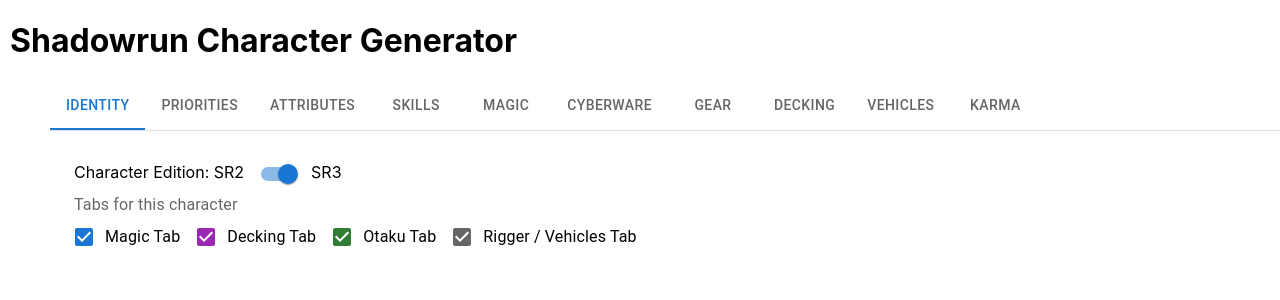
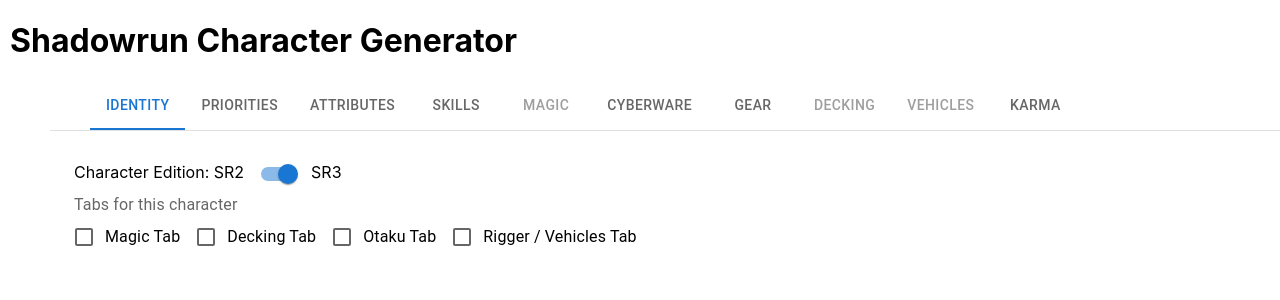
Before and after one commit to criticalfault/Shadowrun-Character-Generator, a React (Create React App) app: page / in a window 1280 px wide. Shown: the top 300 px of the page. Built offline with nearby package versions, Linux system fonts and the light colour scheme.

Commit message:
Fixed skills displaying funny, added tabs to the character indentity, fixed lang max skills.

```diff
--- a/src/components/Dashboard.js
+++ b/src/components/Dashboard.js
@@ -48,12 +48,12 @@
     const baseCharacter = {
         step:'chargen',
         priorities:{'Race':'E','Magic':'A','Attributes':'B','Skills':'C','Resources':'D'},
-        maxSkillPoints: 0,
-        maxAttributePoints: 0,
+        maxSkillPoints: 34,
+        maxAttributePoints: 27,
         name:'',
         street_name:'',
         availableRaces:['Human'],
-        availableMagics:[],
+        availableMagics:['Full Magician'],
         magicChoice:'None',
         race:'',
         cyberAttributeBonuses:{'Body':0,'Quickness':0,'Strength':0,'Charisma':0,'Willpower':0,'Intelligence':0},
@@ -111,8 +111,8 @@
         setEdition(edition);
     }
 
-    const handleChangeCharacterTabs = (tab,value) => {
-        setCharacter({...Character,characterTabs:{tab:value}});
+    const handleChangeCharacterTabs = (tabs) => {
+        setCharacter({...Character,characterTabs:tabs});
     }
 
     const handleChange = (event, newValue) => {
@@ -171,9 +171,9 @@
 
     const SkillsPanelRender = (ed) => {
         if(ed === 'SR3'){
-            return ( <SR3SkillsPanel characterSkills={Character.skills} onUpdateSkills={handleSkillsUpdate} activeSkillPoints={Character.maxSkillPoints} KnowledgeSkillsMax={(Character.attributes.Intelligence*5)} LangaugeSkillsMax={(Math.floor(Character.attributes.Intelligence*1.5))} />)
+            return ( <SR3SkillsPanel characterSkills={Character.skills} onUpdateSkills={handleSkillsUpdate} activeSkillPoints={Character.maxSkillPoints} KnowledgeSkillsMax={(Character.attributes.Intelligence*5)} LanguageSkillsMax={(Math.floor(Character.attributes.Intelligence*1.5))} />)
         }else{
-            return  (<SR2SkillsPanel characterSkills={Character.skills} onUpdateSkills={handleSkillsUpdate} maxSkillPoints={Character.maxSkillPoints} KnowledgeSkillsMax={(Character.attributes.Intelligence*5)} LangaugeSkillsMax={(Math.floor(Character.attributes.Intelligence*1.5))} />)
+            return  (<SR2SkillsPanel characterSkills={Character.skills} onUpdateSkills={handleSkillsUpdate} maxSkillPoints={Character.maxSkillPoints} KnowledgeSkillsMax={(Character.attributes.Intelligence*5)} LanguageSkillsMax={(Math.floor(Character.attributes.Intelligence*1.5))} />)
         }
     }
 
@@ -181,16 +181,16 @@
     <div className='dashboard'>
         <Box sx={{ width: '100%' }}>
             <Box sx={{ borderBottom: 1, borderColor: 'divider', }}>
-                <Tabs value={value} onChange={handleChange} aria-label="basic tabs example" variant="scrollable">
+                <Tabs value={value} onChange={handleChange} aria-label="basic tabs example" variant="scrollable" scrollButtons={true} allowScrollButtonsMobile>
                     <Tab label="Identity"   {...a11yProps(0)} />
                     <Tab label="Priorities" {...a11yProps(1)} />
                     <Tab label="Attributes" {...a11yProps(2)} />
                     <Tab label="Skills"     {...a11yProps(3)} />
-                    <Tab label="Magic"      {...a11yProps(4)} />
+                    <Tab label="Magic"      {...a11yProps(4)} disabled={!Character.characterTabs.Magic}  />
                     <Tab label="Cyberware"  {...a11yProps(5)} />
                     <Tab label="Gear"       {...a11yProps(6)} />
-                    <Tab label="Decking"    {...a11yProps(7)} />
-                    <Tab label="Vehicles"   {...a11yProps(8)} />
+                    <Tab label="Decking"    {...a11yProps(7)} disabled={!Character.characterTabs.Decking} />
+                    <Tab label="Vehicles"   {...a11yProps(8)} disabled={!Character.characterTabs.Rigger} />
                     <Tab label="Karma"      {...a11yProps(9)} />
                 </Tabs>
             </Box>
--- a/src/components/IdentityPanel.js
+++ b/src/components/IdentityPanel.js
@@ -16,35 +16,46 @@
             props.ChangeEdition('SR2')
         }
     }
+    const [Tabs, setTabs] = React.useState(props.characterTabs);
+
+
+    const handleChangeCharacterTabs = (event) => {
+        let characterTabsPayload = { ...Tabs };
+        characterTabsPayload[event.target.name] = event.target.checked;
+        setTabs(characterTabsPayload);
+        props.ChangeCharacterTabs(characterTabsPayload);
+    }
+
     return ( <>
         Character Edition:
         SR2 <Switch checked={LocalEdition} onChange={handleSwitchEd} {...label} /> SR3
         <br></br>
         <div>
+            { /* characterTabs:{'Magic':false,'Decking':false,'Otaku':false,'Rigger':false} */}
         <FormControl component="fieldset">
             <FormLabel component="legend">Tabs for this character</FormLabel>
             <FormGroup aria-label="position" row>
                 <FormControlLabel
                     value="top"
-                    control={<Checkbox {...label} defaultChecked />}
+                    control={<Checkbox {...label} name="Magic" onChange={handleChangeCharacterTabs} checked={Tabs.Magic} />}
                     label="Magic Tab"
                     labelPlacement="end"
                 />
                 <FormControlLabel
                     value="top"
-                    control={<Checkbox {...label} defaultChecked color="secondary" />}
+                    control={<Checkbox {...label} name="Decking" color="secondary" onChange={handleChangeCharacterTabs} checked={Tabs.Decking} />}
                     label="Decking Tab"
                     labelPlacement="end"
                 />
                 <FormControlLabel
                     value="top"
-                    control={<Checkbox {...label} defaultChecked color="success" />}
+                    control={<Checkbox {...label} name="Otaku" color="success" onChange={handleChangeCharacterTabs} checked={Tabs.Otaku} />}
                     label="Otaku Tab"
                     labelPlacement="end"
                 />
                 <FormControlLabel
                     value="top"
-                    control={<Checkbox {...label} defaultChecked color="default" />}
+                    control={<Checkbox {...label} name="Rigger" color="default" onChange={handleChangeCharacterTabs} checked={Tabs.Rigger} />}
                     label="Rigger / Vehicles Tab"
                     labelPlacement="end"
                 />
--- a/src/components/SR3SkillsPanel.js
+++ b/src/components/SR3SkillsPanel.js
@@ -18,27 +18,27 @@
   const KnowledgeSkills = ['6th World (SW)','Academic Skills (AC)','Area Knowledge (AK)','Background (BK)','Interests (IN)','Program Design (PD)','Street (ST)','Survival (SV)', 'System Familiarity (SF)']
 
   //Active Skills
-  const [selectedSpecialization, setSelectedSpecialization] = useState('');
+  const [selectedSpecialization, setSelectedSpecialization] = useState('None');
   const [selectedSkills, setSelectedSkills] = useState(characterSkills);
-  const [selectedCategory, setSelectedCategory] = useState('');
+  const [selectedCategory, setSelectedCategory] = useState('Martial Arts(MA)');
   const [skillRating, setSkillRating] = useState(1);
   const [skillPointsSpent, setSkillPointsSpent] = useState(0);
   const [skillCategory, setSkillCategory] = useState(Object.keys(skillsData));
-  const [newSkill, setNewSkill] = useState('');
+  const [newSkill, setNewSkill] = useState('MA:Aikido');
 
   //Knowledge Skills
   const [selectedKnowledgeSpecialization, setKnowledgeSelectedSpecialization] = useState('');
   const [selectedKnowledgeSkills, setKnowledgeSelectedSkills] = useState([]);
-  const [selectedKnowledgeCategory, setKnowledgeSelectedCategory] = useState('');
+  const [selectedKnowledgeCategory, setKnowledgeSelectedCategory] = useState('Street (ST)');
   const [skillKnowledgeRating, setKnowledgeSkillRating] = useState(1);
   const [skillKnowledgePointsSpent, setKnowledgeSkillPointsSpent] = useState(0);
   const [skillKnowledgeCategory, setKnowledgeSkillCategory] = useState(Object.keys(skillsData));
-  const [newKnowledgeSkill, setKnowledgeNewSkill] = useState('');
+  const [newKnowledgeSkill, setKnowledgeNewSkill] = useState('ST:Arms Dealers');
 
   //Language Skills
   const [selectedLanguageSpecialization, setLanguageSelectedSpecialization] = useState('');
   const [selectedLanguageSkills, setLanguageSelectedSkills] = useState([]);
-  const [selectedLanguageCategory, setLanguageSelectedCategory] = useState('');
+  const [selectedLanguageCategory, setLanguageSelectedCategory] = useState(0);
   const [skillLanguageRating, setLanguageSkillRating] = useState(1);
   const [skillLanguagePointsSpent, setLanguageSkillPointsSpent] = useState(0);
   const [skillLanguageCategory, setLanguageSkillCategory] = useState(Object.keys(skillsData));
@@ -292,7 +292,7 @@
       <h3>Language Skills</h3>
 
       <FormControl style={{'width':'200px'}}>
-        <InputLabel  id="skill-label">{selectedLanguageCategory}</InputLabel>
+        <InputLabel  id="skill-label"></InputLabel>
         <NativeSelect
           id="skill-dropdown"
           value={newLanguageSkill}
```
